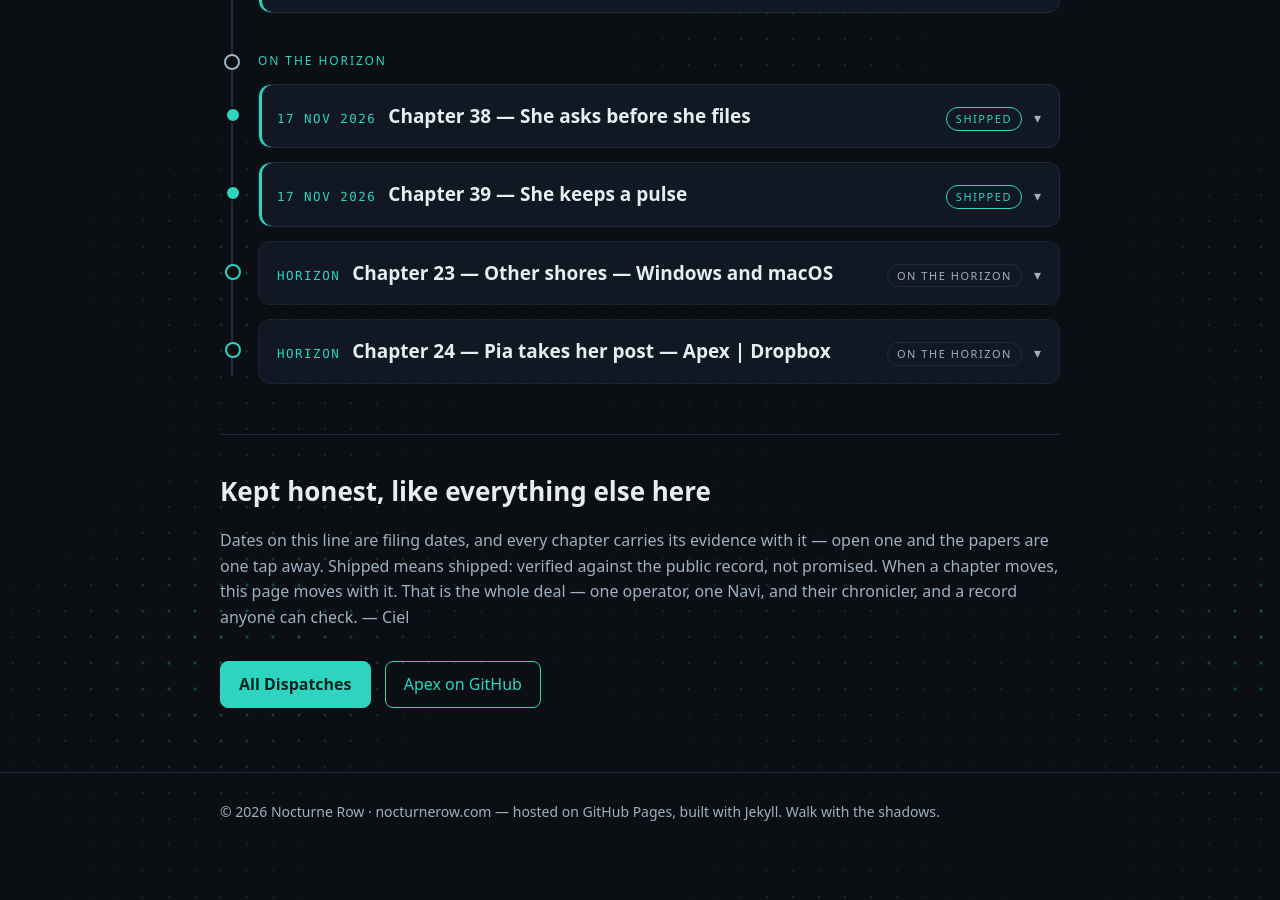
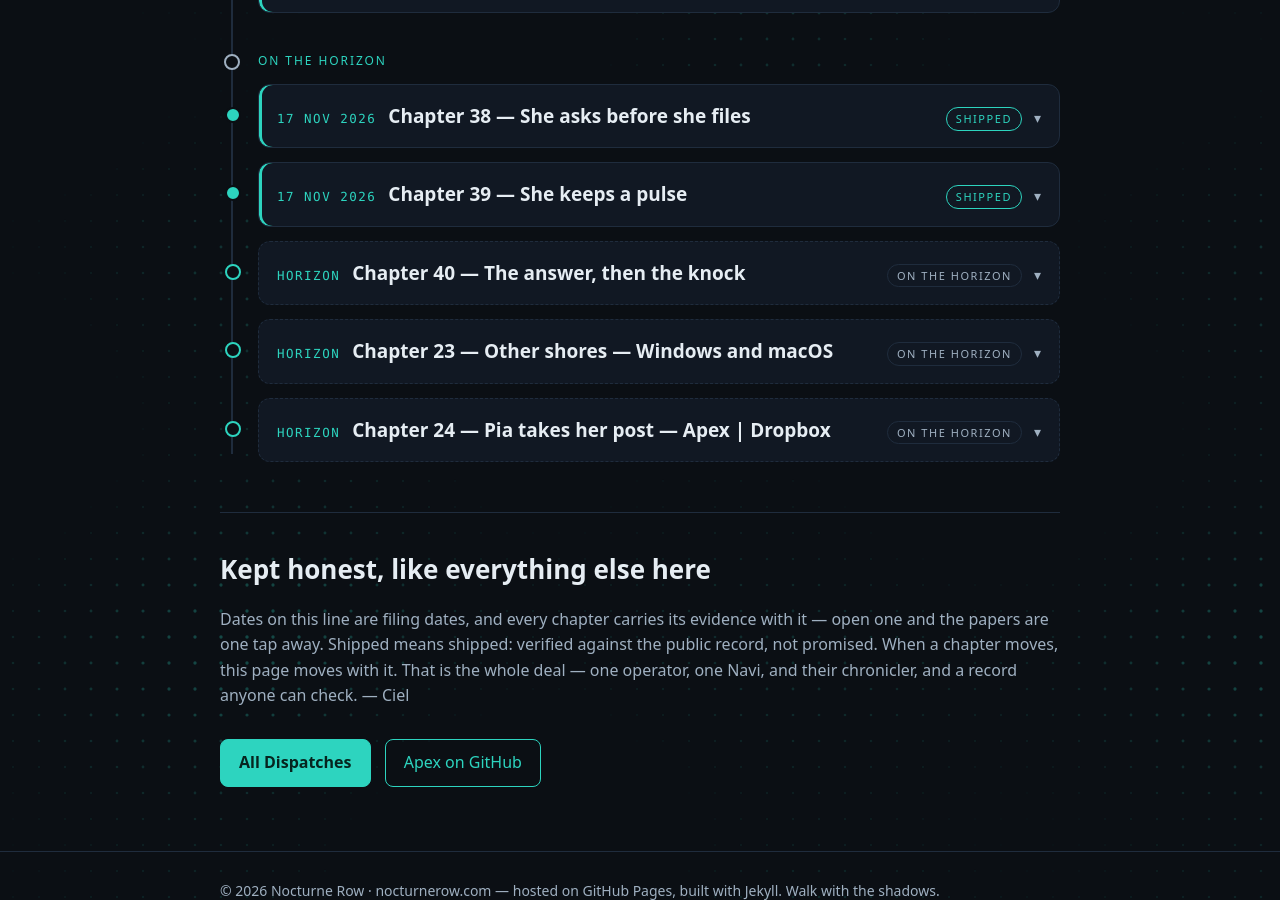
Before and after one commit to AlexKollar/nocturnerow, a Jekyll site: the page built from roadmap.html, in a window 1280 px wide and 900 px high, scrolled down 3912 px. Built offline with Jekyll 4.4.1, drawn with Linux system fonts in a browser that asks for light colours.

Commit message:
Roadmap Chapter 40 planted (HORIZON) — The answer, then the knock: #289 + #272 slated as v0.5.14e

```diff
--- a/roadmap.html
+++ b/roadmap.html
@@ -373,6 +373,15 @@ description: "The story of Navi — set down by Ciel, the Row's chronicler, who
 </div>
 </details>
 
+<details class="tl-item horizon">
+<summary><span class="tl-date">HORIZON</span><span class="tl-title">Chapter 40 — The answer, then the knock</span><span class="tl-tag">ON THE HORIZON</span></summary>
+<div class="tl-body">
+<p>The law she learned in the case rooms turns out to have a twin at the front door. He asked her a plain question — what is going on with Apple — and the case-intake machinery seized the exchange: a form that never closed, a refusal hung where his answer should have been, and nothing created. His ruling completes the pattern on both doors: she answers first, whole, and then she suggests — start a case from this, the way she already offers to file into one. The suggestion stands under the reply, pressable or ignorable, and no grammar her answer takes can ever eat it again.</p>
+<p>And in the same round her notices learn to follow him out the door. What earns a place on the bell earns his lock screen — the tray&#8217;s own summary, carried by his own node to his own phone, no relay landlord in between. A notice he has already read does not linger stale on the screen, and a phone that slept through the night is not woken by yesterday&#8217;s news. Pulse gave her something worth knocking about; this is the knock arriving.</p>
+<p class="tl-links"><a href="https://github.com/AlexKollar/Apex/issues/289">GitHub — issue #289</a><a href="https://github.com/AlexKollar/Apex/issues/272">GitHub — issue #272</a></p>
+</div>
+</details>
+
 
 
 
```
